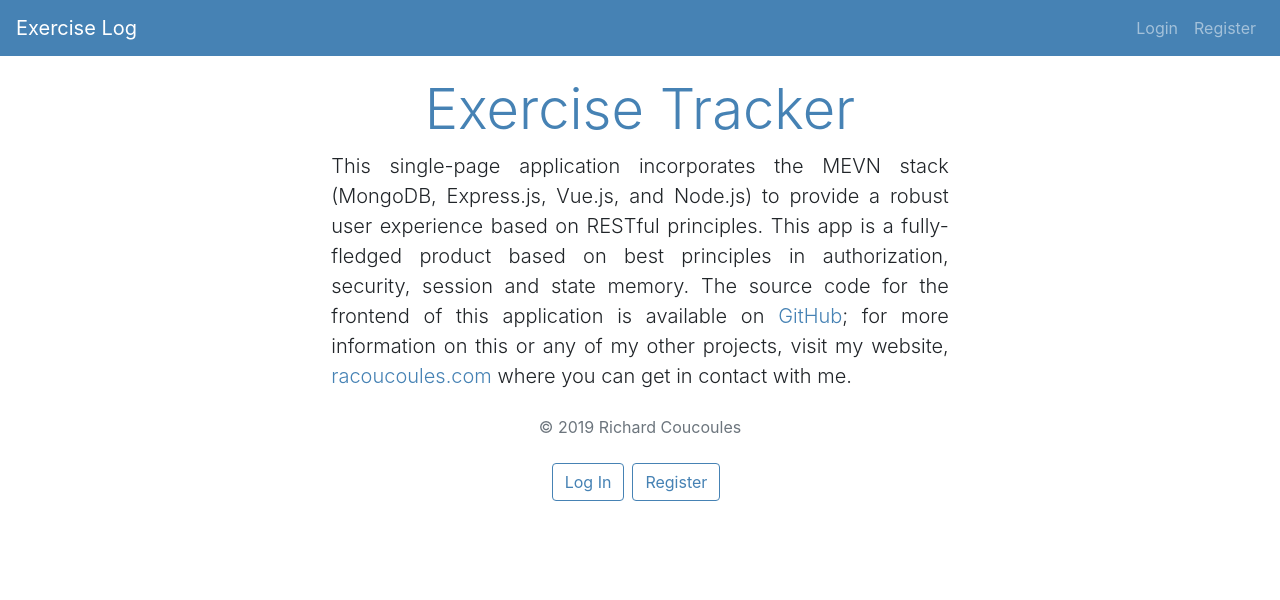
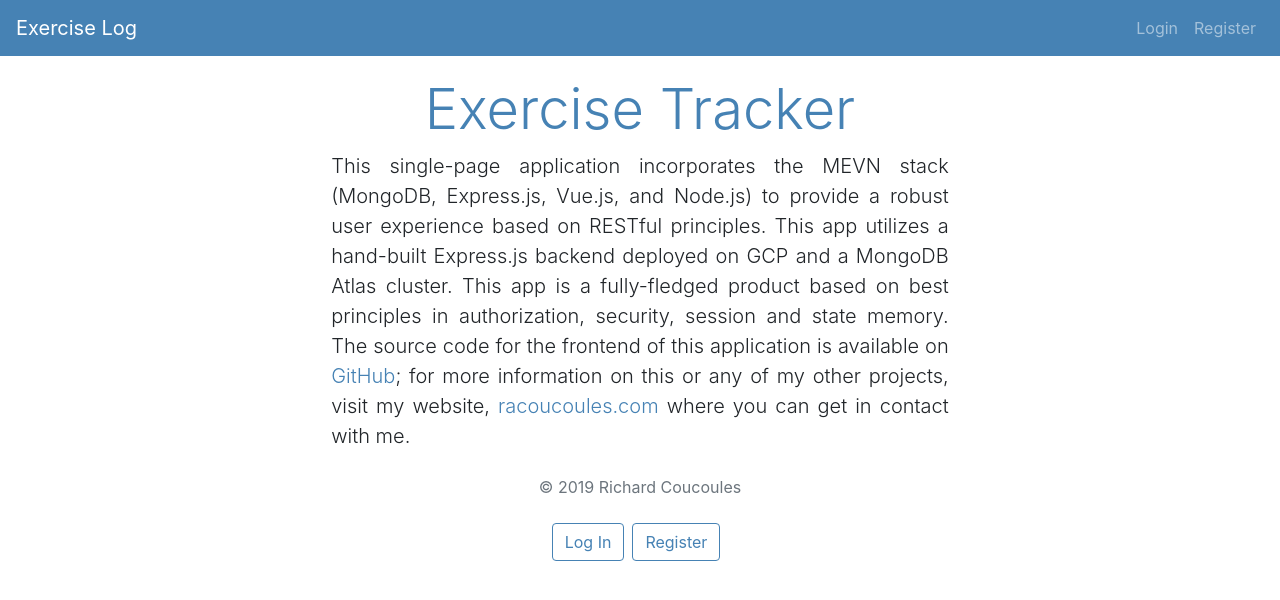
Before and after one commit to coucoulesr/exercise-tracker-vue, a Vue app: page / in a window 1280 px wide. Shown: the top 600 px of the page. Built offline with nearby package versions, Linux system fonts and the light colour scheme.

Commit message:
Update home screen text

```diff
--- a/src/views/Home.vue
+++ b/src/views/Home.vue
@@ -12,9 +12,10 @@
           <p class="lead text-justify mb-4">
             This single-page application incorporates the MEVN stack (MongoDB,
             Express.js, Vue.js, and Node.js) to provide a robust user experience
-            based on RESTful principles. This app is a fully-fledged product
-            based on best principles in authorization, security, session and
-            state memory. The source code for the frontend of this application
+            based on RESTful principles. This app utilizes a hand-built Express.js
+            backend deployed on GCP and a MongoDB Atlas cluster. This app is a
+            fully-fledged product based on best principles in authorization, security,
+            session and state memory. The source code for the frontend of this application
             is available on
             <a href="https://github.com/coucoulesr/exercise-tracker-vue"
               >GitHub</a
```
